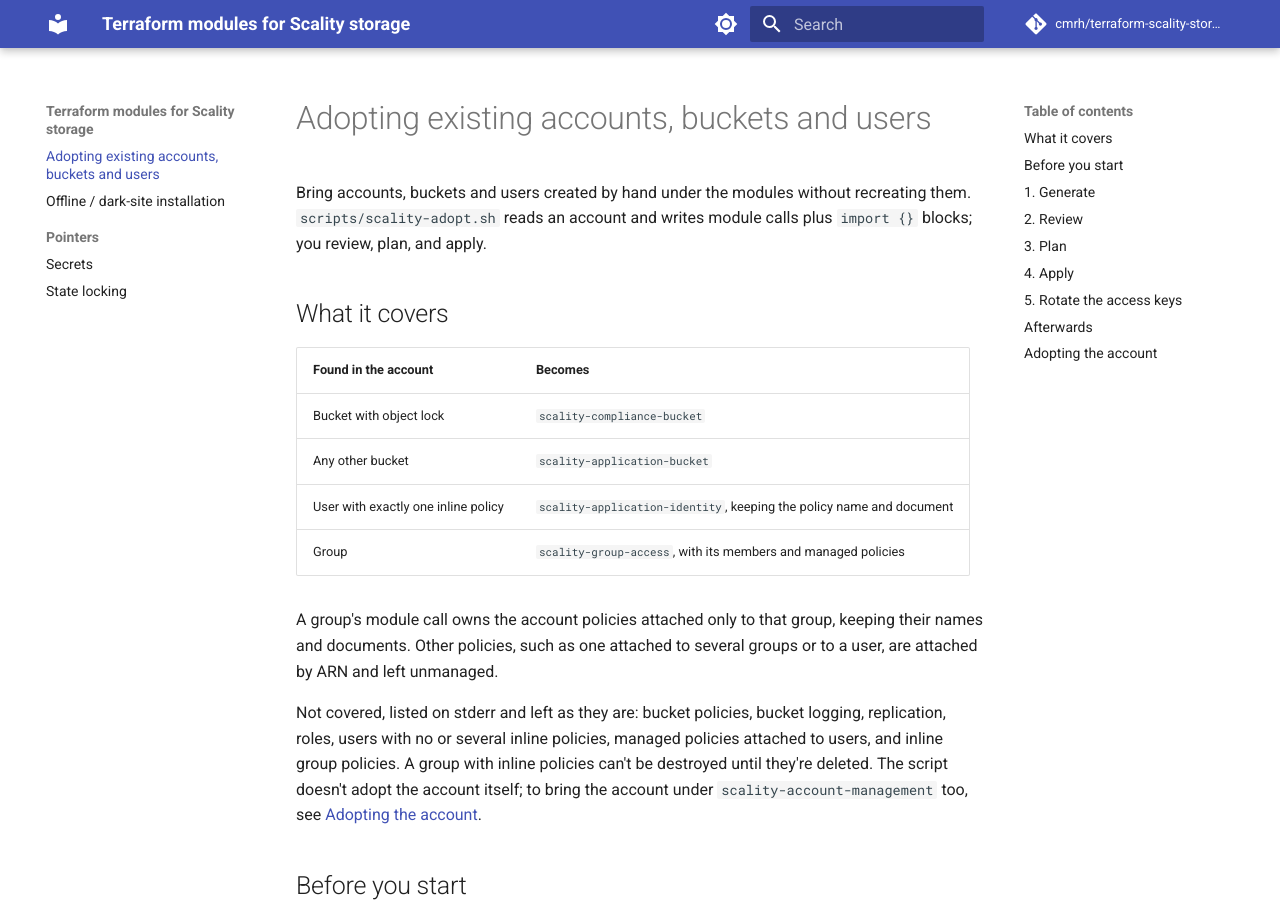
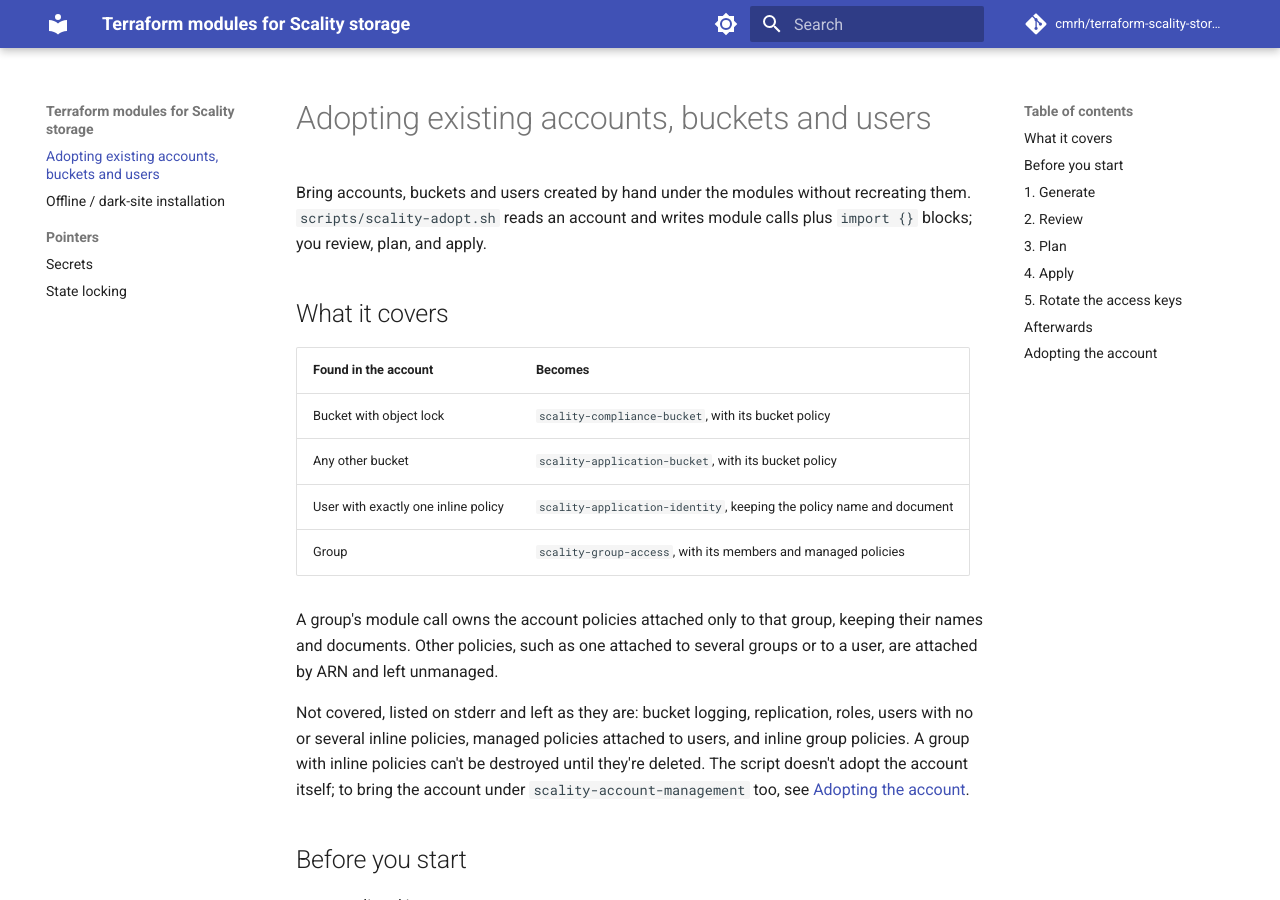
Before and after one commit to cmrh/terraform-scality-storage, an MkDocs documentation site: the page built from docs/adoption.md, in a window 1280 px wide and 900 px high. Built offline with MkDocs 1.6.1 and Material for MkDocs 9.7.7, drawn with Linux system fonts in a browser that asks for light colours; comment, search, counter and statistics services are not loaded; some of the changed text lies outside the part shown.

Commit message:
feat: bucket_policy input and bucket policy adoption (#77) (#86)

```diff
--- a/docs/adoption.md
+++ b/docs/adoption.md
@@ -8,8 +8,8 @@
 
 | Found in the account | Becomes |
 |---|---|
-| Bucket with object lock | `scality-compliance-bucket` |
-| Any other bucket | `scality-application-bucket` |
+| Bucket with object lock | `scality-compliance-bucket`, with its bucket policy |
+| Any other bucket | `scality-application-bucket`, with its bucket policy |
 | User with exactly one inline policy | `scality-application-identity`, keeping the policy name and document |
 | Group | `scality-group-access`, with its members and managed policies |
 
@@ -17,8 +17,8 @@
 keeping their names and documents. Other policies, such as one attached to
 several groups or to a user, are attached by ARN and left unmanaged.
 
-Not covered, listed on stderr and left as they are: bucket policies, bucket
-logging, replication, roles, users with no or several inline policies,
+Not covered, listed on stderr and left as they are: bucket logging,
+replication, roles, users with no or several inline policies,
 managed policies attached to users, and inline group policies. A group with
 inline policies can't be destroyed until they're deleted.
 The script doesn't adopt the account itself;
@@ -99,8 +99,8 @@
 
 Expect:
 
-- **to import:** every bucket, user, inline policy and group, with the
-  group's policies, attachments and membership.
+- **to import:** every bucket and its policy, user, inline policy and group,
+  with the group's policies, attachments and membership.
 - **to add:** a new access key per user, plus encryption where a `# REVIEW`
   line said so.
 - **to change:** `versioning = false` and `tags = {}` on buckets that have
```
Also changed, not shown: CHANGELOG.md (+3 -0 lines), modules/scality-application-bucket/README.md (+6 -5 lines), modules/scality-compliance-bucket/README.md (+2 -0 lines), 5 other files.
